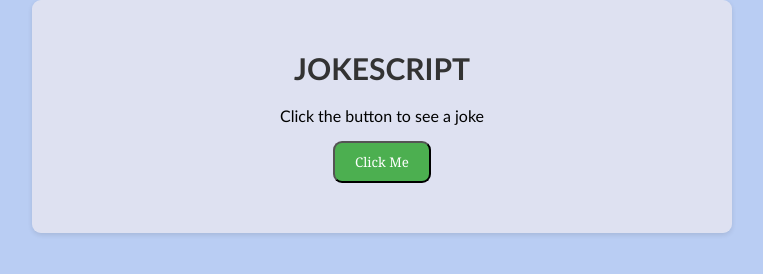
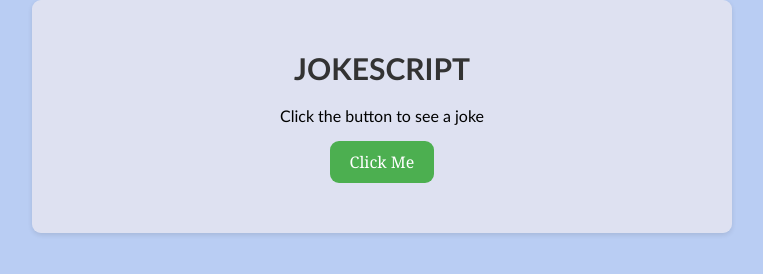
Before and after one commit to ChandanP01/JokeScript, a plain HTML site: page index.html in a window 1280 px wide. Shown: the whole page, without its empty margins (258-1021 px from the left). Drawn offline with Linux system fonts and the light colour scheme.

Commit message:
Update index.html

```diff
--- a/index.html
+++ b/index.html
@@ -13,7 +13,7 @@
     <div class="container">
         <h1>JOKESCRIPT</h1>
         <p id="tell-joke">Click the button to see a joke</p>
-        <button  class="button" onclick="tellJoke()">Click Me</button>
+        <a  class="button" onclick="tellJoke()">Click Me</a>
     </div>
 </body>
 <script src="script.js"></script>
```
